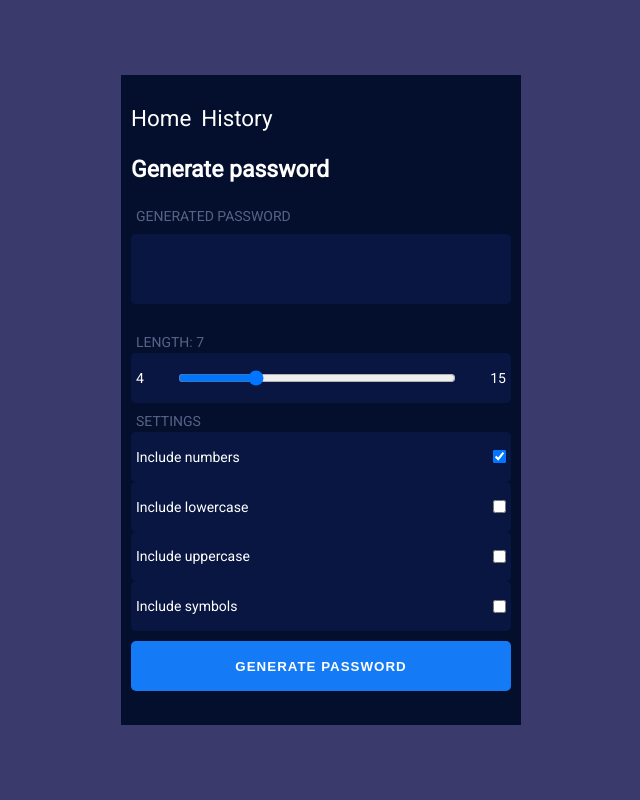
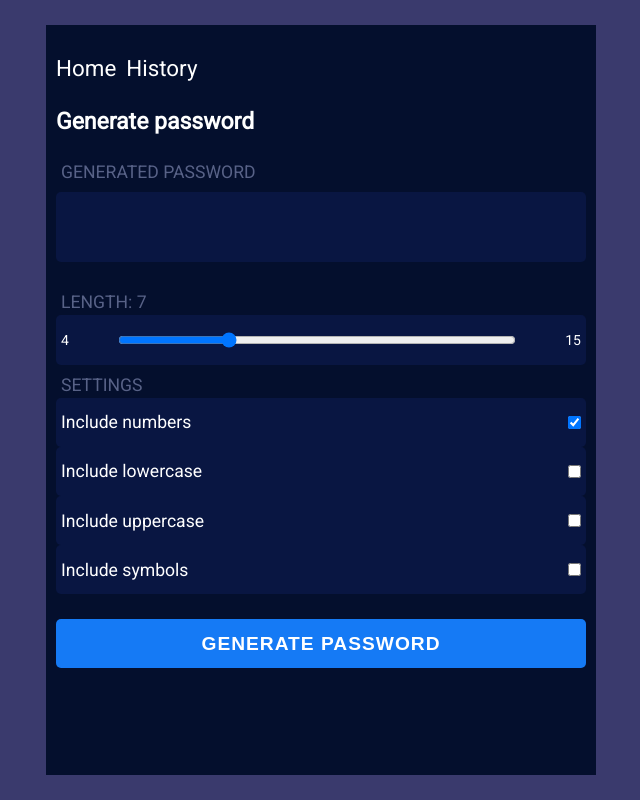
Before and after one commit to Kicknee/password-gen, a React (Vite) app: page / in a window 1280 px wide. Shown: the whole page, without its empty margins (319-959 px from the left). Built offline with nearby package versions, Linux system fonts and the light colour scheme.

Commit message:
add responsiveness

```diff
--- a/src/App.css
+++ b/src/App.css
@@ -23,8 +23,8 @@ body {
 }
 
 .container {
-  width: 400px;
-  height: 650px;
+  width: 550px;
+  height: 750px;
   background-color: var(--appBack);
   display: flex;
   flex-direction: column;
@@ -117,18 +117,20 @@ input[id="range"] {
 .info,
 label {
   text-indent: 5px;
+  font-size: 1.1rem;
 }
 
 .button {
   background-color: var(--switchOn);
   color: white;
+  font-size: 1.2rem;
   height: 50px;
   border-radius: 5px;
   font-weight: 600;
   letter-spacing: 1px;
   outline: none;
   border: none;
-  margin-top: 10px;
+  margin-top: 25px;
 }
 
 .passwords-list {
```
